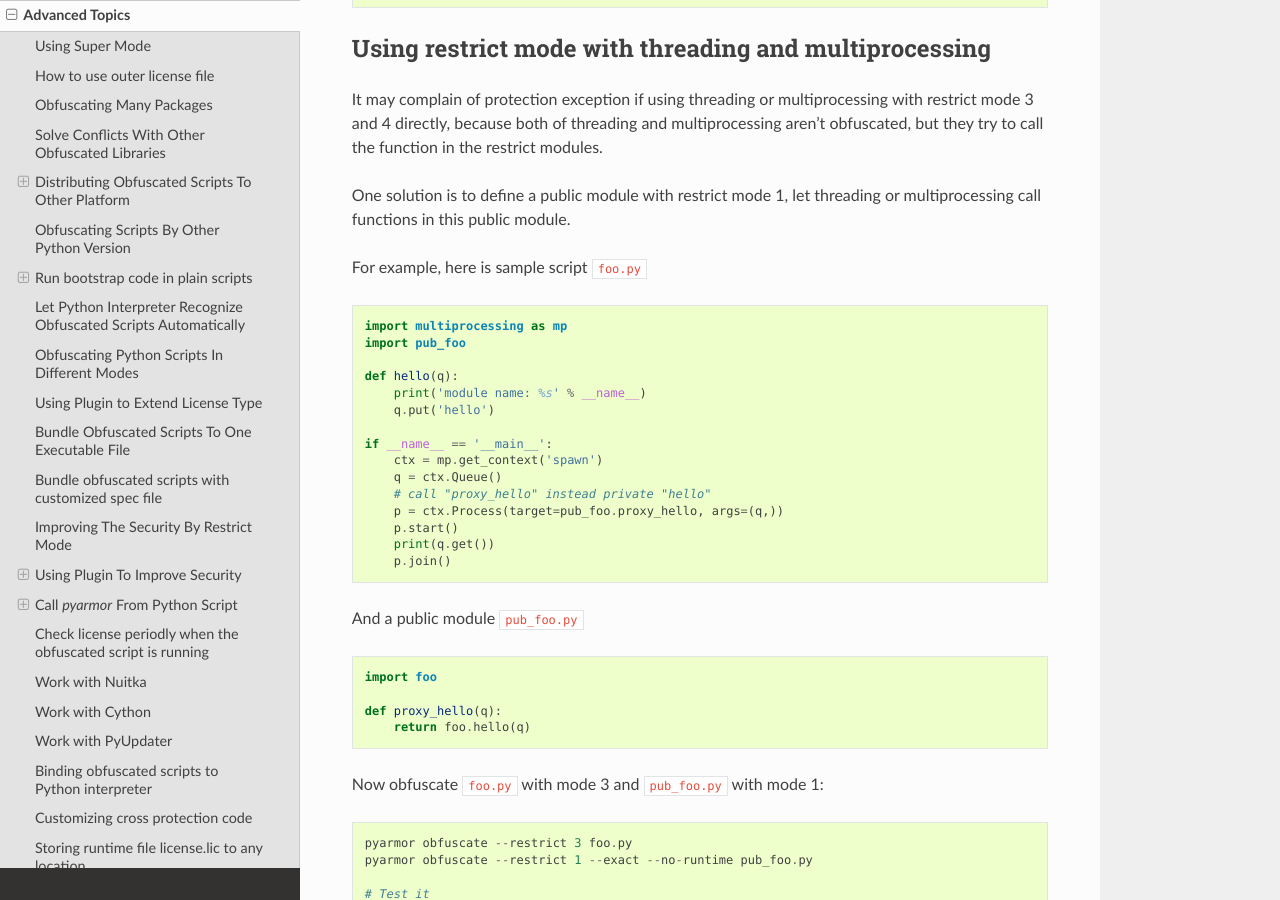
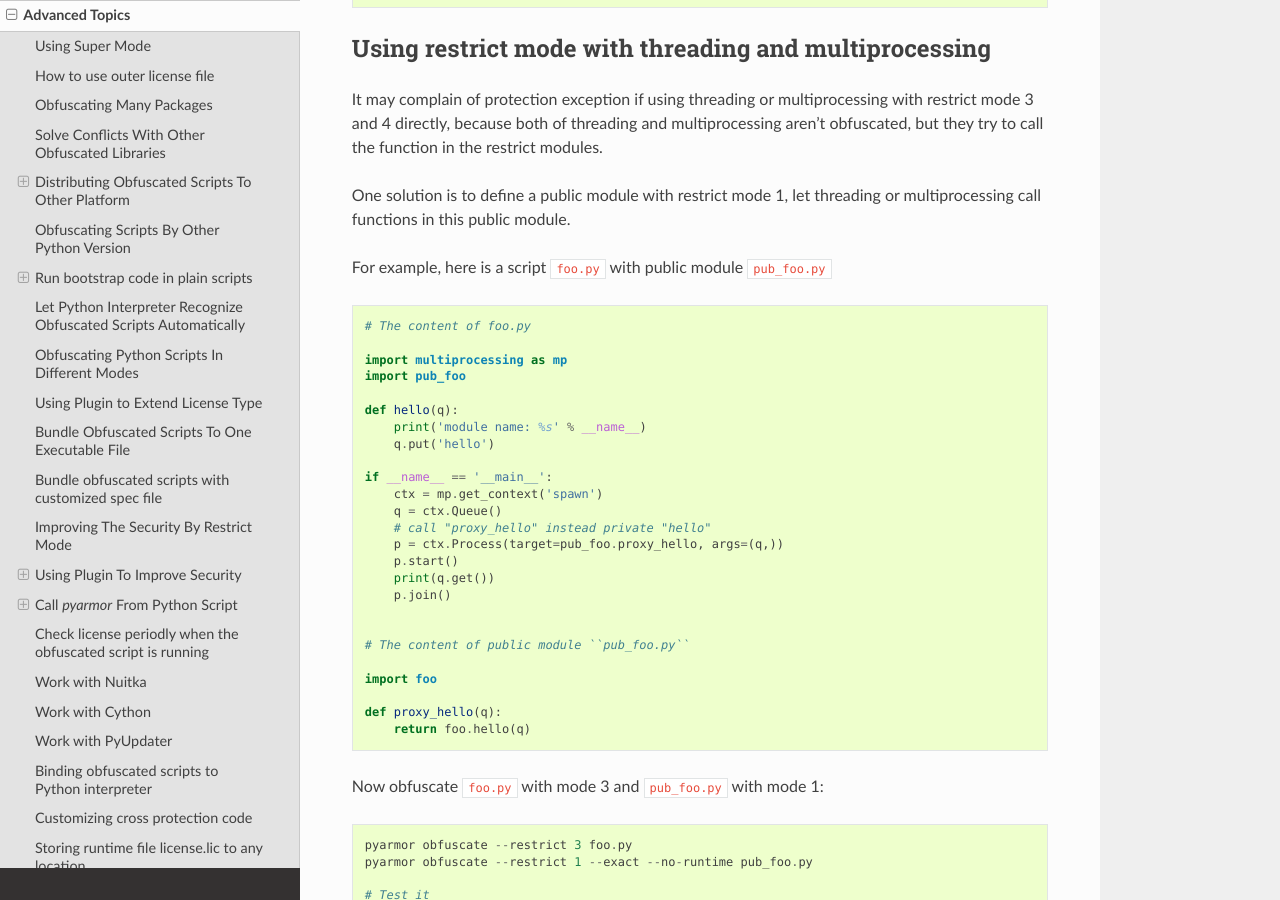
Before and after one commit to dashingsoft/pyarmor, a Sphinx documentation site: the page built from docs/advanced.rst, in a window 1280 px wide and 900 px high, scrolled down 27163 px. Built offline with Sphinx 7.4.7 and the Read the Docs theme 2.0.0, drawn with Linux system fonts in a browser that asks for light colours.

Commit message:
Refine format

```diff
--- a/docs/advanced.rst
+++ b/docs/advanced.rst
@@ -1326,9 +1326,11 @@ restrict modules.
 One solution is to define a public module with restrict mode 1, let threading or
 multiprocessing call functions in this public module.
 
-For example, here is sample script ``foo.py``
+For example, here is a script ``foo.py`` with public module ``pub_foo.py``
 
 .. code:: python
+
+    # The content of foo.py
 
     import multiprocessing as mp
     import pub_foo
@@ -1346,9 +1348,8 @@ For example, here is sample script ``foo.py``
         print(q.get())
         p.join()
 
-And a public module ``pub_foo.py``
 
-.. code:: python
+    # The content of public module ``pub_foo.py``
 
     import foo
 
```
